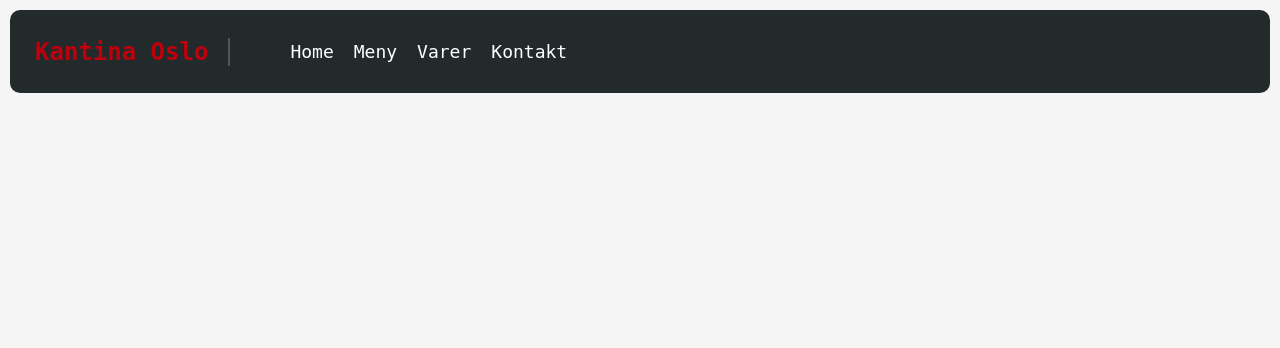
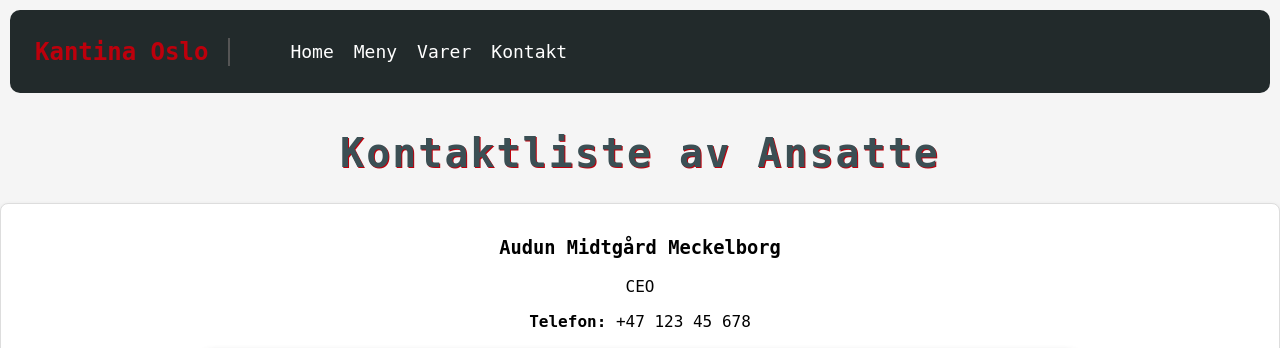
Before and after one commit to audun-web/kantina-utenAI, a Flask app: page /kontakt in a window 1280 px wide. Shown: the top 348 px of the page. Run offline with Flask 3, Linux system fonts and the light colour scheme.

Commit message:
La til en kontaktliste i app.py og gjorde den mulig å bruke i andre filer. stylet litt på css på hvordan listen skal se ut og brukte grunnsturktur fra de andre sidene for å kunne strukturere siden bra

```diff
--- a/app.py
+++ b/app.py
@@ -30,7 +30,13 @@ def varer():
 
 @app.route('/kontakt')
 def kontakt():
-    return render_template('kontakt.html')
+    kontaktliste = [
+        {"navn": "Audun Midtgård Meckelborg", "stilling": "CEO", "tlf": "+47 123 45 678", "bilde": "audun.png"},
+        {"navn": "Ebbe Gaston Zelow", "stilling": "Salgsperson", "tlf": "+47 123 45 678", "bilde": "ebbe.png"},
+        {"navn": "Ludvig Meland Egeberg", "stilling": "Kokk", "tlf": "+47 123 45 678", "bilde": "ludvig.png"},
+        {"navn": "Nikolai Hauke Westergaard", "stilling": "Vaskedame", "tlf": "+47 123 45 678", "bilde": "nikolai.png"}
+    ]
+    return render_template('kontakt.html', kontaktliste=kontaktliste)
 
 if __name__ == '__main__':
     app.run(debug=True)
--- a/static/css/style.css
+++ b/static/css/style.css
@@ -136,3 +136,19 @@ footer p {
 .meny-kort:hover {
     transform: scale(1.02);
 }
+
+.kontakt-container {
+    display: grid;
+    grid-template-columns: repeat(1, 1fr);
+}
+
+.kontakt-kort {
+    background-color: #fff;
+    border: 1px solid #ddd;
+    border-radius: 8px;
+    padding: 15px;
+    box-shadow: 0 2px 5px rgba(0,0,0,0.1);
+    font-family: 'Jetbrains Mono', monospace;
+    transition: transform 0.3s ease;
+    text-align: center;
+}
--- a/templates/kontakt.html
+++ b/templates/kontakt.html
@@ -3,4 +3,18 @@
 {% block title %}Kantine Kontakter{% endblock %}
 
 {% block content %}
+
+<h1 class="tittel">Kontaktliste av Ansatte</h1>
+<div class="kontakt-container">
+{% for kontakt in kontaktliste %}
+    <div class="kontakt-kort">
+        <h3>{{ kontakt.navn }}</h3>
+        <p class="rett">{{ kontakt.stilling }}</p>
+        <p class="allergener"><strong>Telefon:</strong> {{ kontakt.tlf }}</p>
+        <img src="{{ url_for('static', filename='img/' ~ kontakt.bilde) }}" class="bildealt">
+
+    </div>
+{% endfor %}
+</div>
+
 {% endblock %}
```
